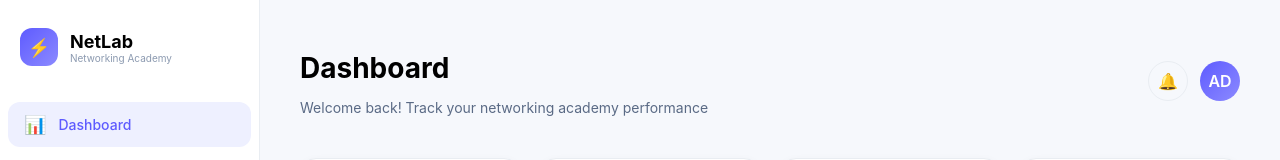
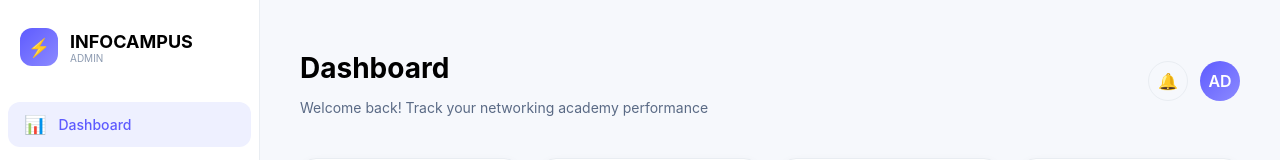
Before and after one commit to Pranavrkvtk/infocampus, a React (Create React App) app: page /admin in a window 1280 px wide. Shown: the top 160 px of the page. Built offline with nearby package versions, Linux system fonts and the light colour scheme.

Commit message:
name changes

```diff
--- a/src/components/Admin/AdminDashboard.jsx
+++ b/src/components/Admin/AdminDashboard.jsx
@@ -639,8 +639,8 @@ const handleLogout = () => {
               fontSize: 18, color: "#fff",
             }}>⚡</div>
             <div>
-              <div style={{ fontSize: 18, fontWeight: 700 }}>NetLab</div>
-              <div style={{ fontSize: 10, color: colors.textMuted }}>Networking Academy</div>
+              <div style={{ fontSize: 18, fontWeight: 700 }}>INFOCAMPUS</div>
+              <div style={{ fontSize: 10, color: colors.textMuted }}>ADMIN</div>
             </div>
           </div>
 
```
